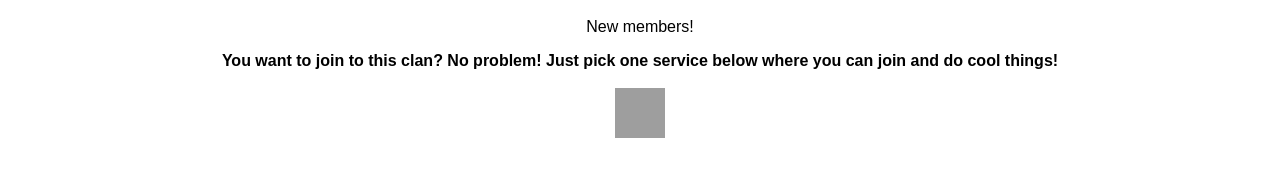
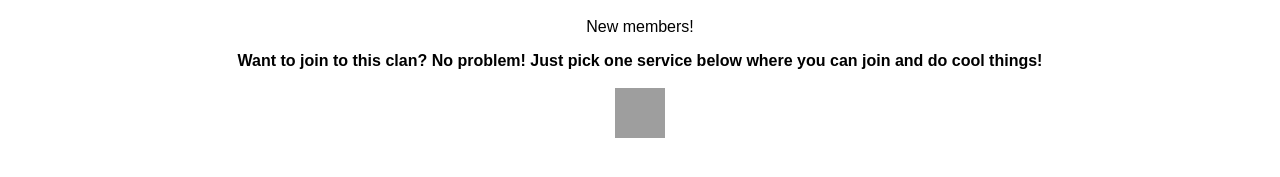
Before and after one commit to mye-creator/chokyoshi-clan, a plain HTML site: page index.html in a window 1280 px wide. Shown: the part 257-434 px from the top of the page. Drawn offline with Linux system fonts and the light colour scheme; grey boxes are pictures that could not be loaded.

Commit message:
Update index.html

```diff
--- a/index.html
+++ b/index.html
@@ -18,10 +18,12 @@
   <br>
   <img src="https://cdn.discordapp.com/attachments/415496000761757696/764873334596698142/IMG_11102020_213418_1000_x_250_.jpg" alt="New members!" width="250" height="75">
   <p>New members!</p>
-  <strong>You want to join to this clan? No problem!</strong>
+  <div class="footer">
+  <strong>Want to join to this clan? No problem!</strong>
   <strong>Just pick one service below where you can join and do cool things!</strong>
   <br>
   <br>
   <a href="https://discord.gg/vEfZKm5"><img src="https://cdn.discordapp.com/attachments/415496000761757696/764867020507447346/discord-1-555369.webp" height="50" width="50"></a>
+  </div>
  </body>
 </html>
```
